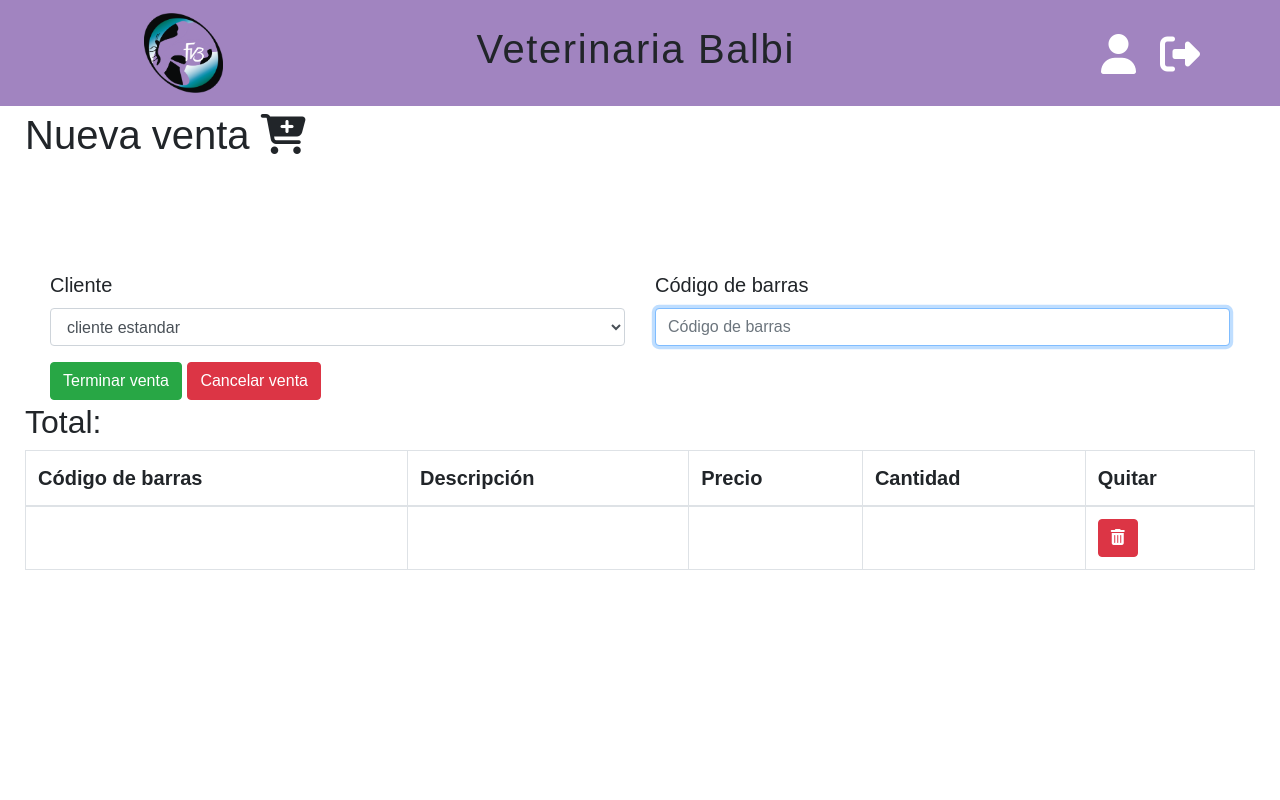
After one commit to egmv191196/Veterinaria, a PHP site: page /venta.html in a window 1280 px wide. The commit adds this page. Run offline with PHP 8.4, Linux system fonts and the light colour scheme; some libraries are stand-ins or nearby versions.

Commit message:
venta y caja

```diff
--- a/css/prove.css
+++ b/css/prove.css
@@ -9,3 +9,12 @@
     padding-top: .7rem;
     padding-bottom: 1rem;
 }
+.row {
+    display: -ms-flexbox;
+    display: flex;
+    -ms-flex-wrap: wrap;
+    flex-wrap: wrap;
+    margin-right: 10px;
+    margin-left: 10px;
+    margin-top: 100px;
+}
--- /dev/null
+++ b/venta.html
@@ -0,0 +1,119 @@
+<!doctype html>
+<html lang="es" xmlns:th="http://www.w3.org/1999/xhtml">
+  <head>
+    <!-- Required meta tags -->
+    <meta charset="utf-8">
+    <meta name="viewport" content="width=device-width, initial-scale=1, shrink-to-fit=no">
+    <link rel="stylesheet" href="bootstrap-4.1.3-dist/css/bootstrap.min.css">
+    <link rel="stylesheet" href="https://cdnjs.cloudflare.com/ajax/libs/font-awesome/5.15.1/css/all.min.css"/>
+    <script src="https://kit.fontawesome.com/8c9db8153c.js" crossorigin="anonymous"></script>
+      <link rel="stylesheet" href=".//css/cabezapie.css">
+    <link rel="stylesheet" href=".//css/prove.css">
+    <script type="text/javascript" src="./js/Mostrar.js"></script>
+    <title>Menú-Veterinaria Balbi</title>
+  </head>
+  <body>
+    <div id="Home">
+      <!---- Navigation -->
+        <nav class="navbar navbar-expand-md navbar-black fixed-top">
+          <a class="navbar-brand" href="menu.php"><img src="img/BALBI-sin-fondo.png"></a>
+          <button class="navbar-toggler" type="button" data-toggle="collapse" data-target="#navbarResponsive">
+            <img src="img/Enca/menu.svg" class="img-fluid">
+          </button>
+          <div class="collapse navbar-collapse" id="navbarResponsive">
+            <ul class="navbar-nav ml-auto">
+              <li class="nav-item">
+                <h1>Veterinaria Balbi</h1>
+              </li>
+            </ul>
+            <ul class="navbar-nav ml-auto">
+                  <li class="nav-item">
+                    <div id="hora"><script type="text/javascript">Mostrar();</script></div>
+                  </li>
+                  <li class="nav-item">
+                    <a href="" class="nav-link">
+                      <i class="fa fa-user fa-2x" aria-hidden="true"></i>
+                    </a>
+                </li>
+                  <li class="nav-item">
+                      <a href="" class="nav-link">
+                        <i class="fa fa-sign-out fa-2x" aria-hidden="true"></i>
+                      </a>
+                  </li>
+          </ul>
+          </div>
+        </nav>
+    </div>
+    <div class="row">
+        <div class="col-12">
+            <h1>Nueva venta <i class="fa fa-cart-plus"></i></h1>
+            <div class="row">
+                <div class="col-12 col-md-6">
+                    <form action="#" method="post">
+                        <div class="form-group">
+                            <label for="id_cliente">Cliente</label>
+                            <select required class="form-control" name="id_cliente" id="id_cliente">
+                                    <option >cliente estandar</option>
+                                    <option value="id_cliente">Clino1,2</option>
+                            </select>
+                        </div>
+                            <div class="form-group">
+                                <button name="accion" value="terminar" type="submit" class="btn btn-success">Terminar
+                                    venta
+                                </button>
+                                <button name="accion" value="cancelar" type="submit" class="btn btn-danger">Cancelar
+                                    venta
+                                </button>
+                            </div>
+                    </form>
+                </div>
+                <div class="col-12 col-md-6">
+                    <form action="#">
+                        <div class="form-group">
+                            <label for="codigo">Código de barras</label>
+                            <input id="codigo" autocomplete="off" required autofocus name="codigo" type="text"
+                                   class="form-control"
+                                   placeholder="Código de barras">
+                        </div>
+                    </form>
+                </div>
+            </div>
+                <h2>Total: </h2>
+                <div class="table-responsive">
+                    <table class="table table-bordered">
+                        <thead>
+                        <tr>
+                            <th>Código de barras</th>
+                            <th>Descripción</th>
+                            <th>Precio</th>
+                            <th>Cantidad</th>
+                            <th>Quitar</th>
+                        </tr>
+                        </thead>
+                        <tbody>
+                            <tr>
+                                <td></td>
+                                <td></td>
+                                <td></td>
+                                <td></td>
+                                <td>
+                                    <form action="#">
+                                        <input type="hidden" name="indice" >
+                                        <button type="submit" class="btn btn-danger">
+                                            <i class="fa fa-trash"></i>
+                                        </button>
+                                    </form>
+                                </td>
+                            </tr>
+                        </tbody>
+                    </table>
+                </div>
+        </div>
+    </div>
+    <!-- Optional JavaScript -->
+    <!-- jQuery first, then Popper.js, then Bootstrap JS -->
+    <script src="https://code.jquery.com/jquery-3.3.1.slim.min.js" integrity="sha384-q8i/X+965DzO0rT7abK41JStQIAqVgRVzpbzo5smXKp4YfRvH+8abtTE1Pi6jizo" crossorigin="anonymous"></script>
+    <script src="https://cdnjs.cloudflare.com/ajax/libs/popper.js/1.14.3/umd/popper.min.js" integrity="sha384-ZMP7rVo3mIykV+2+9J3UJ46jBk0WLaUAdn689aCwoqbBJiSnjAK/l8WvCWPIPm49" crossorigin="anonymous"></script>
+    <script src="bootstrap-4.1.3-dist/js/bootstrap.min.js"></script>
+  </body>
+</html>
```
Also changed, not shown: Caja.html (added, +103 -0 lines), Clientes.php (+4 -10 lines), Proveedor.php (+4 -4 lines).
